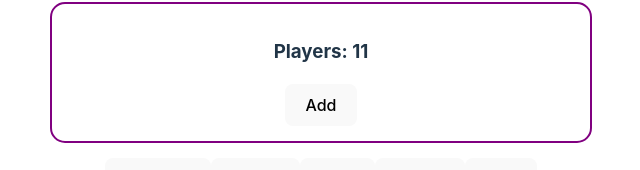
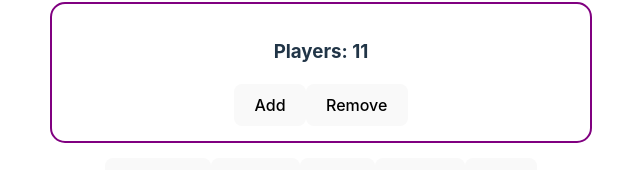
Before and after one commit to tamjidaWeb/react-core-concepts2, a React (Vite) app: page / in a window 1280 px wide. Shown: the part 425-595 px from the top of the page, without its empty margins (319-959 px from the left). Built offline with nearby package versions, Linux system fonts and the light colour scheme.

Commit message:
commited

```diff
--- a/src/Team.jsx
+++ b/src/Team.jsx
@@ -7,6 +7,10 @@ export default function Team(){
         const newTeam = team +1;
         setTeam(newTeam);
     }
+    const handleRemove = () =>{
+        setTeam(team -1);
+    }
+
     const teamStyle = {
         border: '2px solid purple',
         margin: '15px',
@@ -17,6 +21,7 @@ export default function Team(){
         <div style={teamStyle}>
             <h3>Players: {team} </h3>
             <button onClick={handleAdd}>Add</button>
+            <button onClick={handleRemove}>Remove</button>
         </div>
     )
 }
```
Also changed, not shown: src/Users.jsx (added, +10 -0 lines).
